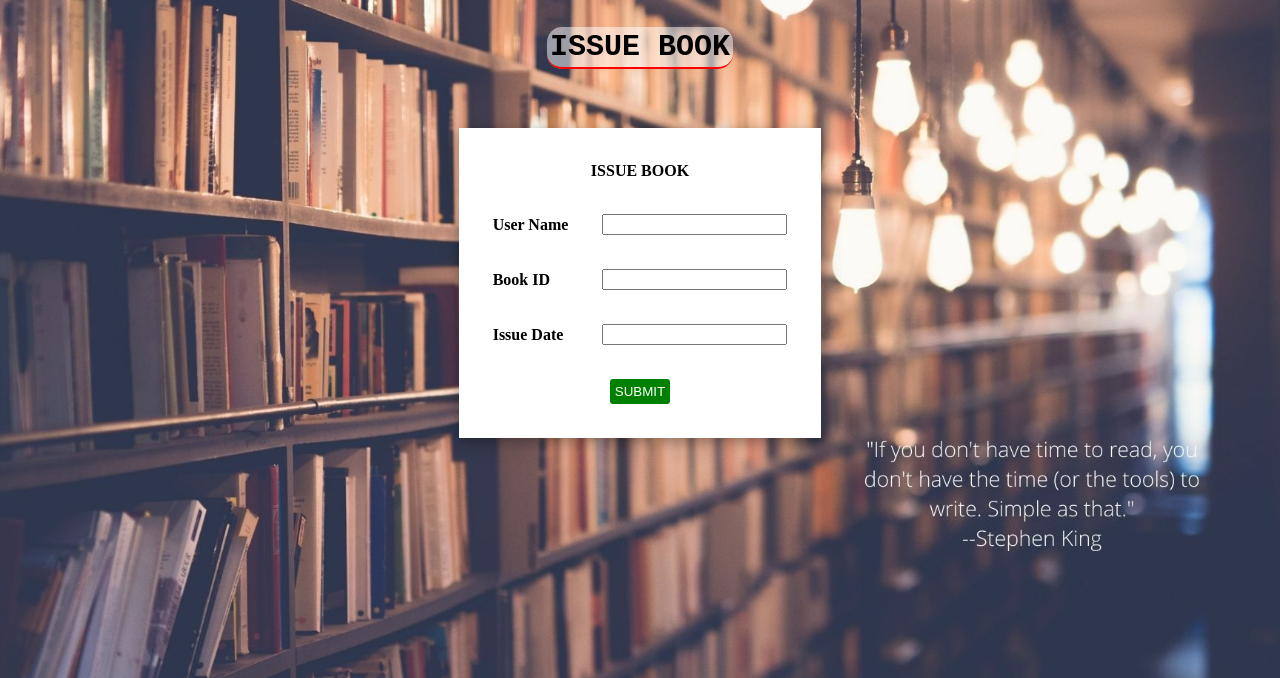
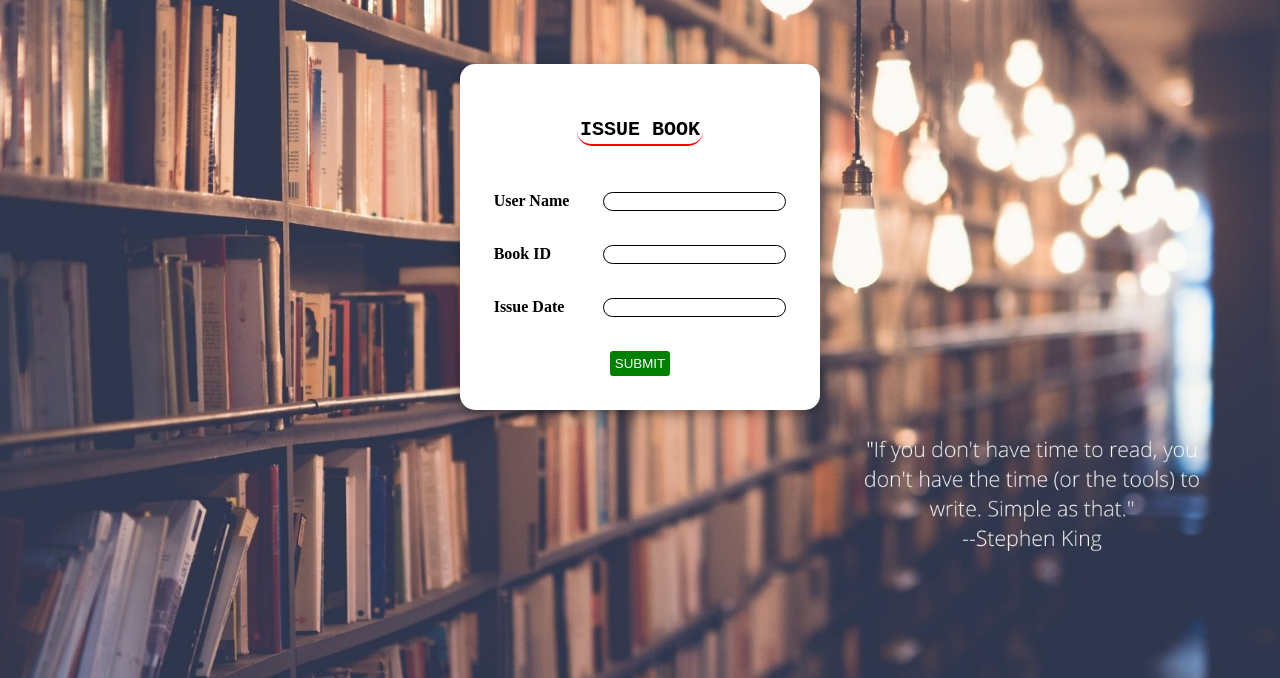
Before and after one commit to cmsubhadra/Library-Project-MCA-_-PHP, a PHP site: page /admin/issue_book.php in a window 1280 px wide. Shown: the top 678 px of the page. Run offline with PHP 8.4, Linux system fonts and the light colour scheme; a user stored in the database is signed in.

Commit message:
admin page inputbox radius added

```diff
--- a/admin/add_request.php
+++ b/admin/add_request.php
@@ -9,6 +9,7 @@
 <head>
     <link href="library/table.css" type="text/css" rel="stylesheet">
     <style>
+
     td
       {
        text-align:center;
--- a/admin/issue_book.php
+++ b/admin/issue_book.php
@@ -20,6 +20,7 @@
         margin-top:4em;
         padding:1em;
         box-shadow: 0 4px 10px 0 rgba(0,0,0,0.2), 0 4px 20px 0 rgba(0,0,0,0.19);
+        border-radius:15px;
     }
     tr,td,th{
         padding:1em;
@@ -46,8 +47,9 @@
         font-family:Courier New;
         margin-top:1em;
 
-	    font-size:30px;
+	    font-size:20px;
         }
+
         .b-head{
             background:rgba(255,255,255,.5);
             color:black;
@@ -64,14 +66,24 @@
             color:white;
             text-transform:uppercase;
         }
+        table input{
+        border-radius:15px;
+        border:1px solid black;
+        }
+        input:focus {
+        border-radius:15px;
+        border:1px solid red;
+        outline:none;
+    }
 </style>
 <body>
-    <h2 class="main-head"><b class="b-head">Issue book </b></h2>
+
     <form name="form" action="#" method="POST">
         <table>
-            <tr>
-                <th colspan="2" style="text-align:center">ISSUE BOOK</th>
+             <tr>
+             <th colspan="2" style="text-align:center"><h2 class="main-head"><b class="b-head">Issue Book</b></h2></th>
             </tr>
+
             <tr>
                 <th>User Name</th>
                 <td><input type="text" name="uname"> </td>
```
Also changed, not shown: admin/add_book.php (+14 -2 lines), admin/add_student.php (+9 -1 lines), students/index.php (+7 -0 lines).
